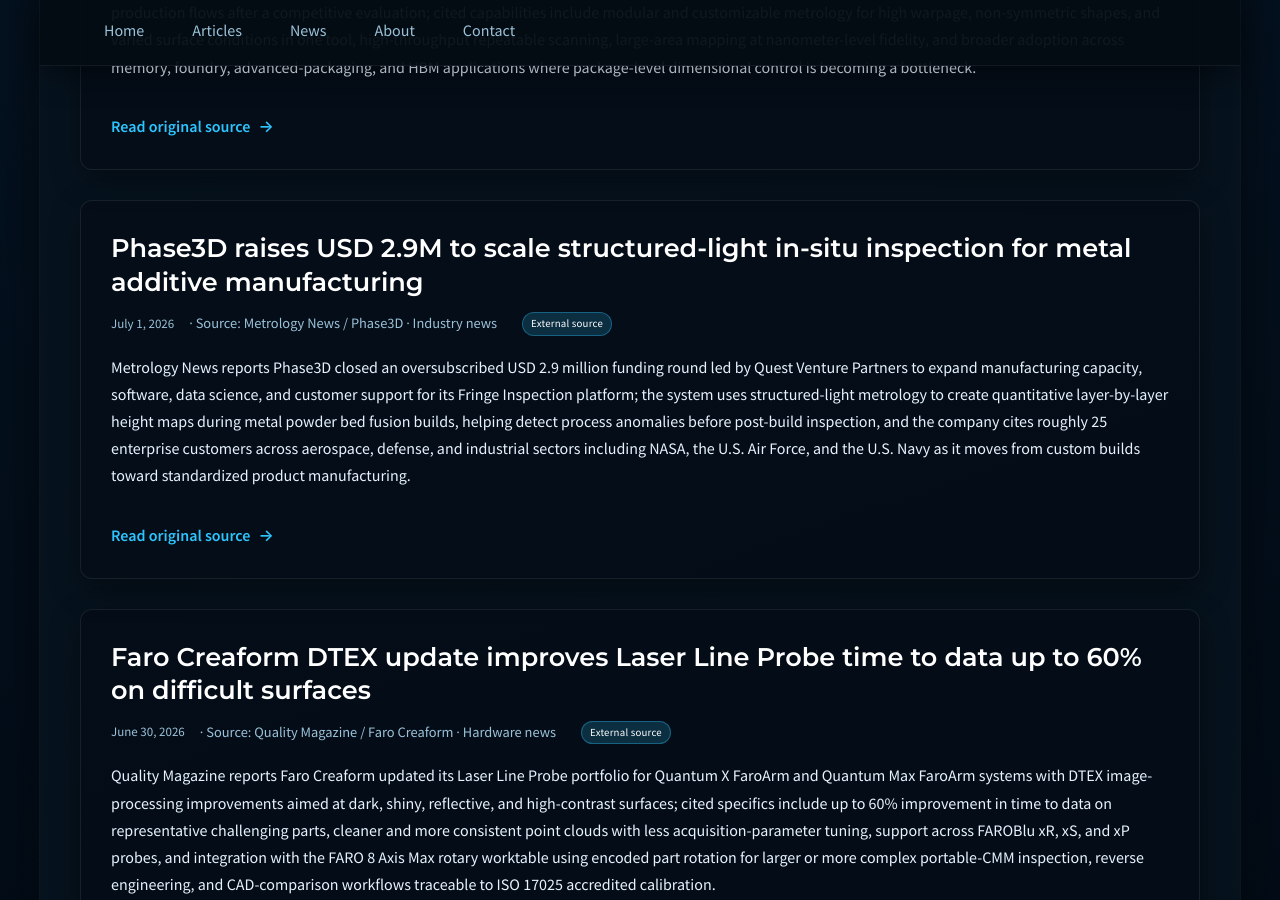
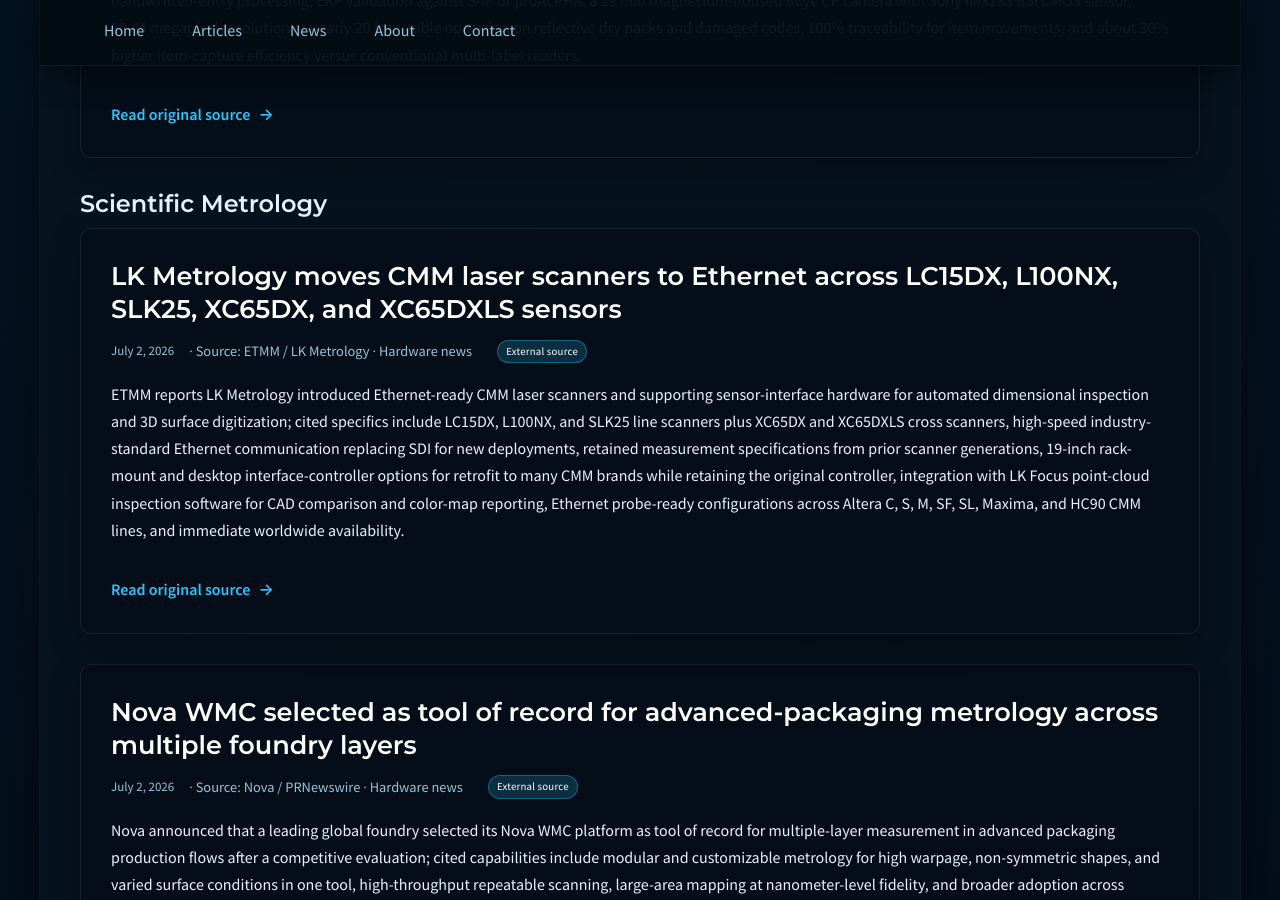
Before and after one commit to JohnForeman/MetrologyCentral, a Jekyll site: the page built from news.md, in a window 1280 px wide and 900 px high, scrolled down 5530 px. Built offline with Jekyll 4.4.1, drawn with Linux system fonts in a browser that asks for light colours; some of the changed text lies outside the part shown.

Commit message:
Add aerospace quality and LK metrology news

```diff
--- a/_data/news.yml
+++ b/_data/news.yml
@@ -1,3 +1,17 @@
+- date: '2026-07-03'
+  title: 'Aerospace quality systems face IA9100 and CMMC convergence as digital inspection records become controlled data'
+  source: 'Quality Magazine'
+  sector: aerospace_defense_manufacturing
+  kind: standards_method
+  summary: 'Quality Magazine analyzes the convergence of aerospace quality management and cybersecurity as AS9100 transitions toward IA9100 and CMMC contractual enforcement moves into supplier flowdown; cited specifics include IA9100 final release expected in late 2026 with a two- to three-year transition window, anticipated Clause 7.1.7 emphasis on digital and infrastructure security, CMMC 2.0 Level 2 third-party assessments beginning November 10, 2026, more than 200,000 aerospace and defense suppliers affected, more than 80,000 likely requiring Level 2 certification, and direct implications for quality records systems, manufacturing execution systems, engineering data management, supplier communication platforms, and inspection data workflows.'
+  url: 'https://www.qualitymag.com/articles/99720-the-demand-for-integrating-cybersecurity-into-aerospace-quality'
+- date: '2026-07-02'
+  title: 'LK Metrology moves CMM laser scanners to Ethernet across LC15DX, L100NX, SLK25, XC65DX, and XC65DXLS sensors'
+  source: 'ETMM / LK Metrology'
+  sector: scientific_metrology
+  kind: hardware_news
+  summary: 'ETMM reports LK Metrology introduced Ethernet-ready CMM laser scanners and supporting sensor-interface hardware for automated dimensional inspection and 3D surface digitization; cited specifics include LC15DX, L100NX, and SLK25 line scanners plus XC65DX and XC65DXLS cross scanners, high-speed industry-standard Ethernet communication replacing SDI for new deployments, retained measurement specifications from prior scanner generations, 19-inch rack-mount and desktop interface-controller options for retrofit to many CMM brands while retaining the original controller, integration with LK Focus point-cloud inspection software for CAD comparison and color-map reporting, Ethernet probe-ready configurations across Altera C, S, M, SF, SL, Maxima, and HC90 CMM lines, and immediate worldwide availability.'
+  url: 'https://www.etmm-online.com/lk-metrology-ethernet-laser-scanners-for-cmms-a-249018ab8487a80f37c41be5c2e9d222/'
 - date: '2026-07-03'
   title: AIAG and VDA publish first harmonized SPC manual for global automotive process
     control
```
